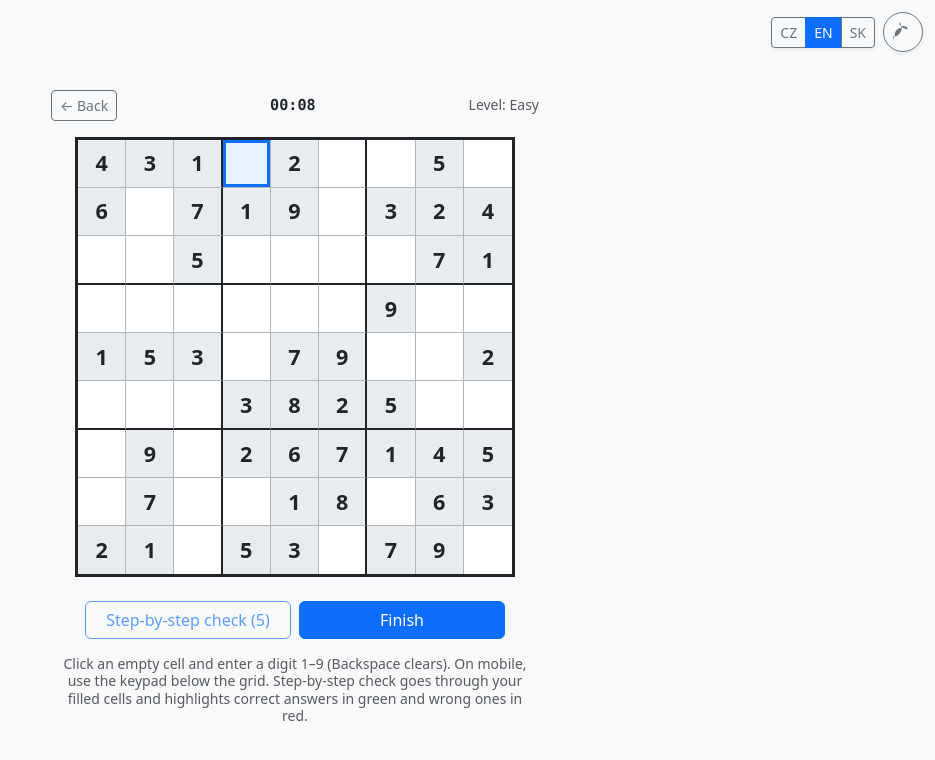
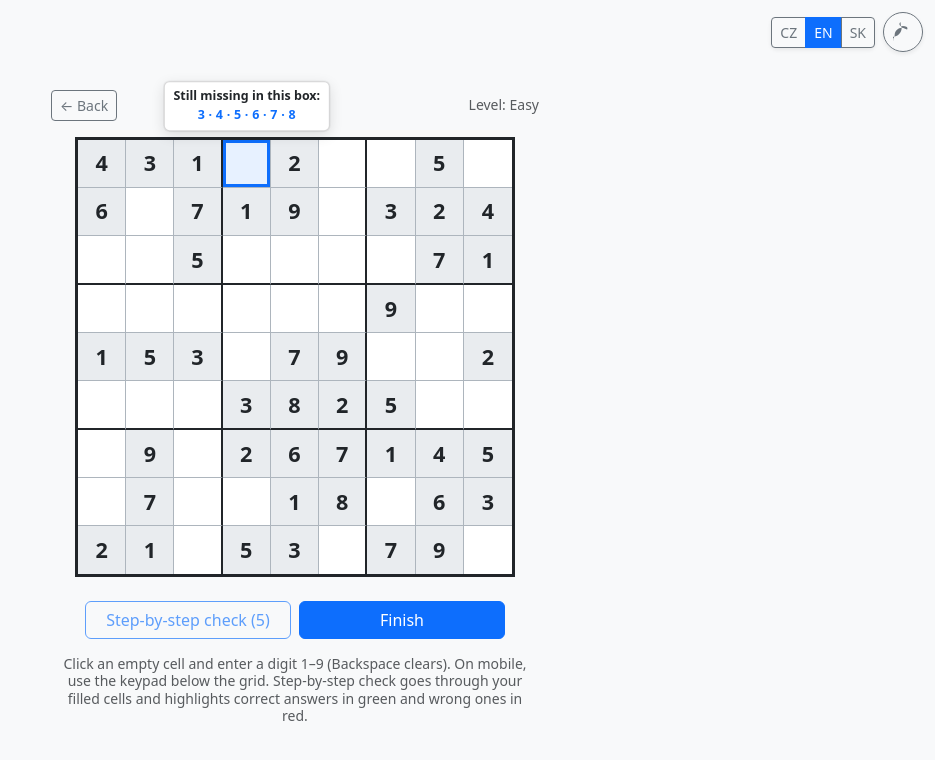
Before and after one commit to mhrubes/Sudoku, a React (Vite) app: page /hra/easy in a window 1280 px wide. Both pictures are taken after a click on the button 591 px from the left and 163 px from the top of the page. Shown: the top 760 px of the page, without its empty margins (345-1280 px from the left). Built offline with nearby package versions, Linux system fonts and the light colour scheme.

Commit message:
pridani tooltipu nad vybrane policko

```diff
--- a/src/i18n/messages.ts
+++ b/src/i18n/messages.ts
@@ -14,6 +14,8 @@ export type MessageTree = {
     timerAria: string
     numpadAria: string
     clearCell: string
+    boxTooltipMissing: string
+    boxTooltipComplete: string
   }
   theme: {
     lightTitle: string
@@ -58,6 +60,8 @@ export const messages: Record<Locale, MessageTree> = {
       timerAria: 'Uplynulý čas hry',
       numpadAria: 'Zadání číslice',
       clearCell: 'Smazat',
+      boxTooltipMissing: 'V tomto bloku ještě chybí:',
+      boxTooltipComplete: 'V tomto bloku už jsou všechna čísla 1–9.',
     },
     theme: {
       lightTitle: 'Světlý režim',
@@ -102,6 +106,8 @@ export const messages: Record<Locale, MessageTree> = {
       timerAria: 'Elapsed play time',
       numpadAria: 'Digit entry',
       clearCell: 'Clear',
+      boxTooltipMissing: 'Still missing in this box:',
+      boxTooltipComplete: 'This box already has digits 1–9.',
     },
     theme: {
       lightTitle: 'Light mode',
@@ -146,6 +152,8 @@ export const messages: Record<Locale, MessageTree> = {
       timerAria: 'Čas hrania',
       numpadAria: 'Zadanie číslice',
       clearCell: 'Zmazať',
+      boxTooltipMissing: 'V tomto bloku ešte chýba:',
+      boxTooltipComplete: 'V tomto bloku sú už všetky čísla 1–9.',
     },
     theme: {
       lightTitle: 'Svetlý režim',
--- a/src/index.css
+++ b/src/index.css
@@ -150,6 +150,49 @@ html[data-bs-theme='dark'] body {
     min-width: auto;
     font-size: 0.875rem;
   }
+}
+
+.sudoku-box-tooltip {
+  max-width: min(92vw, 16rem);
+  padding: 0.4rem 0.55rem;
+  font-size: 0.78rem;
+  line-height: 1.35;
+  text-align: center;
+  color: #212529;
+  background: #fff;
+  border: 1px solid rgba(33, 37, 41, 0.18);
+  border-radius: 0.35rem;
+  box-shadow:
+    0 4px 14px rgba(0, 0, 0, 0.12),
+    0 0 0 1px rgba(0, 0, 0, 0.04);
+  pointer-events: none;
+}
+
+.sudoku-box-tooltip__line {
+  display: block;
+  font-weight: 600;
+}
+
+.sudoku-box-tooltip__digits {
+  display: block;
+  margin-top: 0.15rem;
+  font-weight: 700;
+  font-variant-numeric: tabular-nums;
+  letter-spacing: 0.02em;
+  color: #0d6efd;
+}
+
+html[data-bs-theme='dark'] .sudoku-box-tooltip {
+  color: #e9ecef;
+  background: #343a40;
+  border-color: rgba(255, 255, 255, 0.12);
+  box-shadow:
+    0 4px 16px rgba(0, 0, 0, 0.45),
+    0 0 0 1px rgba(255, 255, 255, 0.06);
+}
+
+html[data-bs-theme='dark'] .sudoku-box-tooltip__digits {
+  color: #9ec5fe;
 }
 
 .sudoku-board {
--- a/src/pages/Game.tsx
+++ b/src/pages/Game.tsx
@@ -1,4 +1,12 @@
-import { useCallback, useEffect, useMemo, useRef, useState } from 'react'
+import {
+  useCallback,
+  useEffect,
+  useLayoutEffect,
+  useMemo,
+  useRef,
+  useState,
+} from 'react'
+import { createPortal } from 'react-dom'
 import { Link, Navigate, useLocation, useParams } from 'react-router-dom'
 import { toast } from 'react-toastify'
 import { getSequentialCheckLimit } from '../config'
@@ -40,6 +48,24 @@ function getSequentialStepDelays(cellCount: number): {
   }
 }
 
+/** Číslice 1–9, které ještě v daném 3×3 bloku nejsou (podle aktuálních hodnot). */
+function getMissingDigitsInBox(values: number[][], r: number, c: number): number[] {
+  const br = Math.floor(r / 3) * 3
+  const bc = Math.floor(c / 3) * 3
+  const present = new Set<number>()
+  for (let i = 0; i < 3; i++) {
+    for (let j = 0; j < 3; j++) {
+      const v = values[br + i][bc + j]
+      if (v !== 0) present.add(v)
+    }
+  }
+  const missing: number[] = []
+  for (let d = 1; d <= 9; d++) {
+    if (!present.has(d)) missing.push(d)
+  }
+  return missing
+}
+
 type SeqHint = 'ok' | 'bad'
 
 function GameSessionView({ difficulty }: { difficulty: Difficulty }) {
@@ -76,6 +102,12 @@ function GameSessionView({ difficulty }: { difficulty: Difficulty }) {
   )
   const [elapsedSec, setElapsedSec] = useState(0)
   const seqTimersRef = useRef<number[]>([])
+  const selectedBtnRef = useRef<HTMLButtonElement | null>(null)
+  const [boxTooltipPos, setBoxTooltipPos] = useState<{
+    top: number
+    left: number
+    transform: string
+  } | null>(null)
 
   useEffect(() => {
     if (isSolved) return
@@ -181,6 +213,50 @@ function GameSessionView({ difficulty }: { difficulty: Difficulty }) {
     }
     return n
   }, [isImmutable, values])
+
+  const missingInBox = useMemo(() => {
+    if (!selected) return []
+    return getMissingDigitsInBox(values, selected[0], selected[1])
+  }, [selected, values])
+
+  const showBoxTooltip =
+    selected !== null &&
+    !locked &&
+    !isImmutable[selected[0]][selected[1]]
+
+  useLayoutEffect(() => {
+    if (!showBoxTooltip) {
+      setBoxTooltipPos(null)
+      return
+    }
+    const btn = selectedBtnRef.current
+    if (!btn) {
+      setBoxTooltipPos(null)
+      return
+    }
+    const update = () => {
+      const el = selectedBtnRef.current
+      if (!el) return
+      const br = el.getBoundingClientRect()
+      const estH = 48
+      const margin = 8
+      const placeAbove = br.top >= estH + margin + 24
+      const top = placeAbove ? br.top - margin : br.bottom + margin
+      const transform = placeAbove ? 'translate(-50%, -100%)' : 'translate(-50%, 0)'
+      let left = br.left + br.width / 2
+      left = Math.max(40, Math.min(window.innerWidth - 40, left))
+      setBoxTooltipPos({ top, left, transform })
+    }
+    update()
+    const raf = requestAnimationFrame(update)
+    window.addEventListener('resize', update)
+    window.addEventListener('scroll', update, true)
+    return () => {
+      cancelAnimationFrame(raf)
+      window.removeEventListener('resize', update)
+      window.removeEventListener('scroll', update, true)
+    }
+  }, [showBoxTooltip, selected, values, missingInBox])
 
   const handleCheck = useCallback(async () => {
     if (locked) return
@@ -348,13 +424,18 @@ function GameSessionView({ difficulty }: { difficulty: Difficulty }) {
                   ? 'sudoku-verified'
                   : 'sudoku-editable'
               const show = cell !== 0 ? String(cell) : ''
+              const isSel = selected?.[0] === r && selected?.[1] === c
               return (
                 <button
                   key={`${r}-${c}`}
+                  ref={isSel ? selectedBtnRef : undefined}
                   type="button"
                   role="gridcell"
                   disabled={locked || isLocked}
                   className={`${cellClass(r, c)} ${kindClass}${hintClassFor(r, c)}`}
+                  aria-describedby={
+                    showBoxTooltip && isSel ? 'sudoku-box-tooltip' : undefined
+                  }
                   onClick={() => handleCellClick(r, c)}
                 >
                   {show}
@@ -363,6 +444,39 @@ function GameSessionView({ difficulty }: { difficulty: Difficulty }) {
             }),
           )}
         </div>
+
+        {showBoxTooltip &&
+          boxTooltipPos &&
+          createPortal(
+            <div
+              id="sudoku-box-tooltip"
+              className="sudoku-box-tooltip"
+              role="tooltip"
+              style={{
+                position: 'fixed',
+                top: boxTooltipPos.top,
+                left: boxTooltipPos.left,
+                transform: boxTooltipPos.transform,
+                zIndex: 1060,
+              }}
+            >
+              {missingInBox.length > 0 ? (
+                <>
+                  <span className="sudoku-box-tooltip__line">
+                    {t('game.boxTooltipMissing')}
+                  </span>
+                  <span className="sudoku-box-tooltip__digits">
+                    {missingInBox.join(' · ')}
+                  </span>
+                </>
+              ) : (
+                <span className="sudoku-box-tooltip__line">
+                  {t('game.boxTooltipComplete')}
+                </span>
+              )}
+            </div>,
+            document.body,
+          )}
 
         {showNumpad && (
           <div
```
